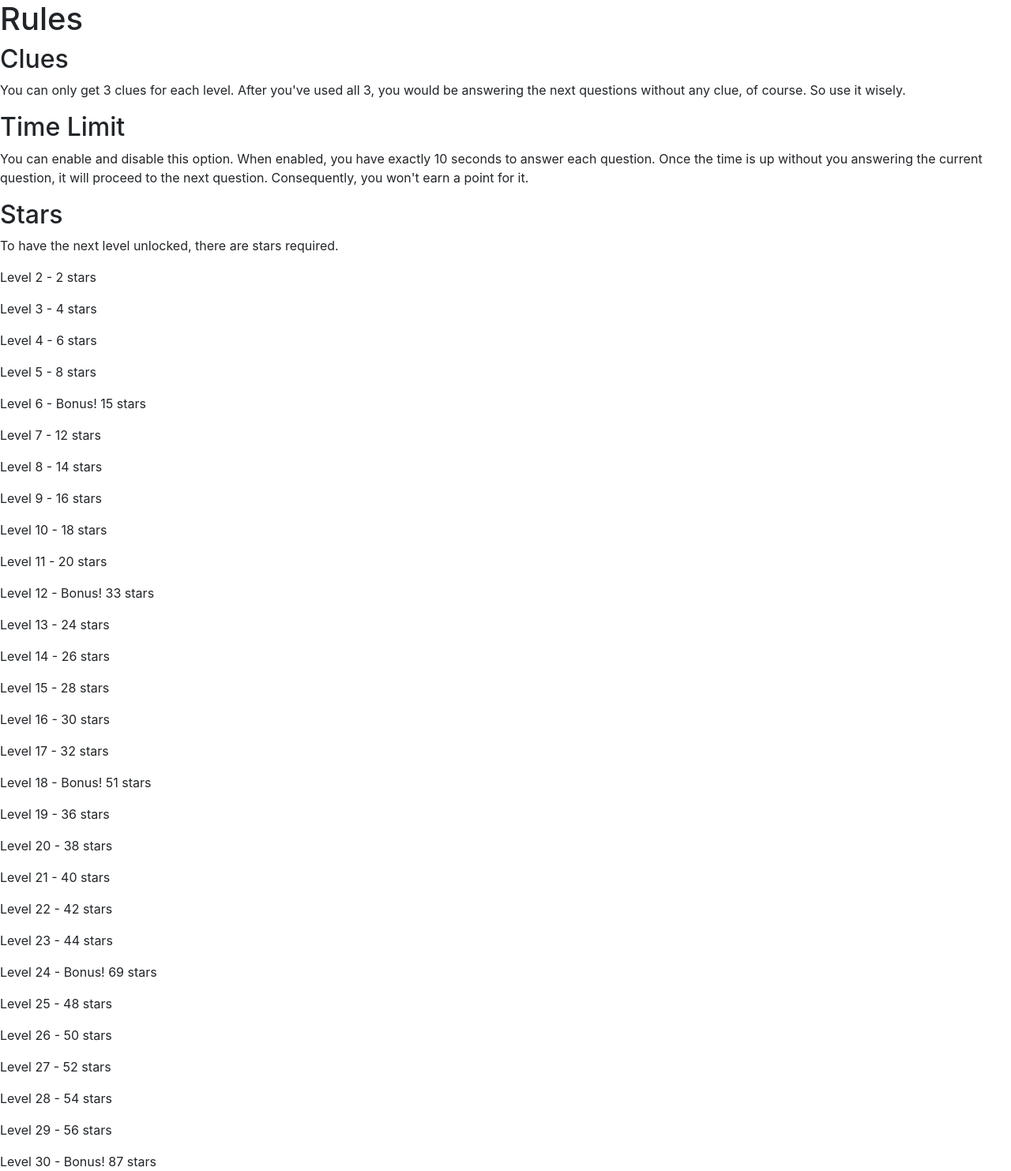
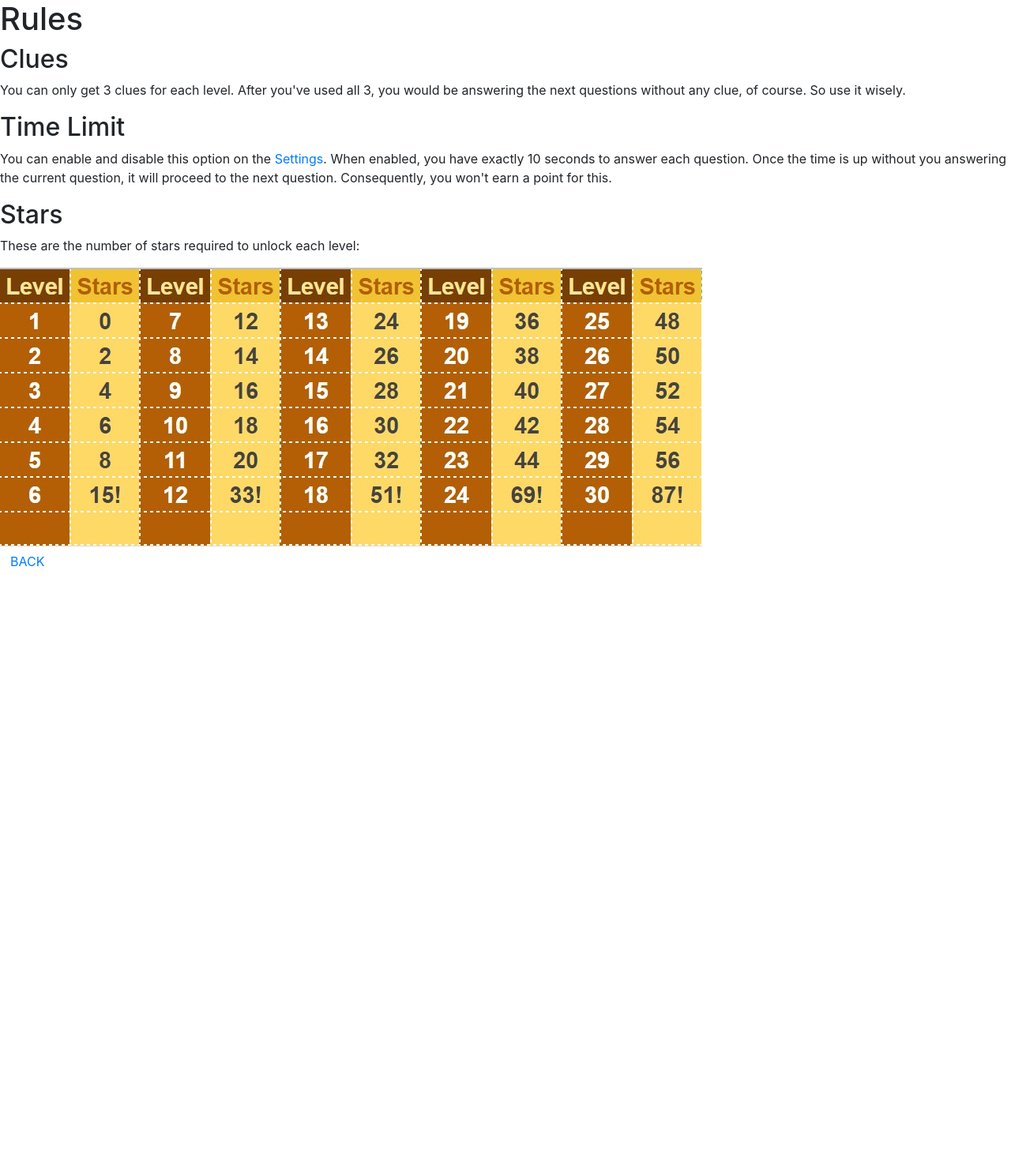
Before and after one commit to zeddrix/pet-projects, a Python web app: template projects/bible-query/templates/rules.html in a window 1280 px wide. Shown: the top 1483 px of the page at 79% size. After the commit the page ends 717 px from the top, so only its background shows below. Run offline with Jinja, Linux system fonts and the light colour scheme; the template is opened without the code that fills it, so the values that code supplies are empty; some libraries are stand-ins or nearby versions.

Commit message:
Major changes on the About. Edited every file's title. Created a table for the levels and stars.

```diff
--- a/projects/bible-query/templates/home.html
+++ b/projects/bible-query/templates/home.html
@@ -1,7 +1,7 @@
 <!DOCTYPE html>
 <html>
 <head>
-	<title>home</title>
+	<title>Home</title>
 	<link rel="stylesheet" href="https://maxcdn.bootstrapcdn.com/bootstrap/4.0.0/css/bootstrap.min.css" integrity="sha384-Gn5384xqQ1aoWXA+058RXPxPg6fy4IWvTNh0E263XmFcJlSAwiGgFAW/dAiS6JXm" crossorigin="anonymous">
 </head>
 <body>
--- a/projects/bible-query/templates/levels.html
+++ b/projects/bible-query/templates/levels.html
@@ -1,7 +1,7 @@
 <!DOCTYPE html>
 <html>
 <head>
-    <title>levels</title>
+    <title>Select A Level</title>
     <link rel="stylesheet" href="https://maxcdn.bootstrapcdn.com/bootstrap/4.0.0/css/bootstrap.min.css" integrity="sha384-Gn5384xqQ1aoWXA+058RXPxPg6fy4IWvTNh0E263XmFcJlSAwiGgFAW/dAiS6JXm" crossorigin="anonymous">
 </head>
 <body>
--- a/projects/bible-query/templates/quiz.html
+++ b/projects/bible-query/templates/quiz.html
@@ -1,7 +1,7 @@
 <!DOCTYPE html>
 <html>
 <head>
-    <title>quiz</title>
+    <title>Quiz</title>
     <link rel="stylesheet" href="https://maxcdn.bootstrapcdn.com/bootstrap/4.0.0/css/bootstrap.min.css" integrity="sha384-Gn5384xqQ1aoWXA+058RXPxPg6fy4IWvTNh0E263XmFcJlSAwiGgFAW/dAiS6JXm" crossorigin="anonymous">
 </head>
 <body>
--- a/projects/bible-query/templates/rules.html
+++ b/projects/bible-query/templates/rules.html
@@ -1,7 +1,7 @@
 <!DOCTYPE html>
 <html>
 <head>
-    <title>rules</title>
+    <title>Rules</title>
     <link rel="stylesheet" href="https://maxcdn.bootstrapcdn.com/bootstrap/4.0.0/css/bootstrap.min.css" integrity="sha384-Gn5384xqQ1aoWXA+058RXPxPg6fy4IWvTNh0E263XmFcJlSAwiGgFAW/dAiS6JXm" crossorigin="anonymous">
 </head>
 <body>
@@ -12,46 +12,16 @@
                 answering the next questions without any clue, of course.
                 So use it wisely.</p>
         <h2>Time Limit</h2>
-            <p>You can enable and disable this option.
+            <p>You can enable and disable this option on the
+                <a href="settings.html">Settings</a>.
                 When enabled, you have exactly 10 seconds
                 to answer each question. Once the time is up
                 without you answering the current question,
                 it will proceed to the next question. Consequently,
-                you won't earn a point for it.</p>
+                you won't earn a point for this.</p>
         <h2>Stars</h2>
-        <p>To have the next level unlocked,
-            there are stars required.</p>
-        <p>Level 2 - 2 stars</p>
-        <p>Level 3 - 4 stars</p>
-        <p>Level 4 - 6 stars</p>
-        <p>Level 5 - 8 stars</p>
-        <p>Level 6 - Bonus! 15 stars</p>
-        <p>Level 7 - 12 stars</p>
-        <p>Level 8 - 14 stars</p>
-        <p>Level 9 - 16 stars</p>
-        <p>Level 10 - 18 stars</p>
-        <p>Level 11 - 20 stars</p>
-        <p>Level 12 - Bonus! 33 stars</p>
-        <p>Level 13 - 24 stars</p>
-        <p>Level 14 - 26 stars</p>
-        <p>Level 15 - 28 stars</p>
-        <p>Level 16 - 30 stars</p>
-        <p>Level 17 - 32 stars</p>
-        <p>Level 18 - Bonus! 51 stars</p>
-        <p>Level 19 - 36 stars</p>
-        <p>Level 20 - 38 stars</p>
-        <p>Level 21 - 40 stars</p>
-        <p>Level 22 - 42 stars</p>
-        <p>Level 23 - 44 stars</p>
-        <p>Level 24 - Bonus! 69 stars</p>
-        <p>Level 25 - 48 stars</p>
-        <p>Level 26 - 50 stars</p>
-        <p>Level 27 - 52 stars</p>
-        <p>Level 28 - 54 stars</p>
-        <p>Level 29 - 56 stars</p>
-        <p>Level 30 - Bonus! 87 stars</p>
-        <p></p>
-
+        <p>These are the number of stars required to unlock each level:</p>
+        <img src="../img/BibleQuiz(Level&Stars).jpg"> <br>
 		<a class='btn my-2 my-sm-0' href='home.html'>BACK</a> <br>
 </body>
 </html>
--- a/projects/bible-query/templates/settings.html
+++ b/projects/bible-query/templates/settings.html
@@ -1,7 +1,7 @@
 <!DOCTYPE html>
 <html>
 <head>
-	<title>settings</title>
+	<title>Game Settings</title>
 	<link rel="stylesheet" href="https://maxcdn.bootstrapcdn.com/bootstrap/4.0.0/css/bootstrap.min.css" integrity="sha384-Gn5384xqQ1aoWXA+058RXPxPg6fy4IWvTNh0E263XmFcJlSAwiGgFAW/dAiS6JXm" crossorigin="anonymous">
 </head>
 <body>
@@ -15,6 +15,8 @@
 		<br>
 		<input type="checkbox" value="Play with time limit">
 		<label for="Play with time limit">Time Limit</label>
+		<p>(Learn more about Time Limit on the game's
+			<a href="rules.html">Rules</a>).</p>
 		<h2>Language</h2>
 			<input type="radio" name="language" value="English">
 			<label for="English">English</label>
```
Also changed, not shown: projects/bible-query/templates/about.html (+21 -9 lines), projects/bible-query/img/BibleQuiz(Level&Stars).jpg (added).
